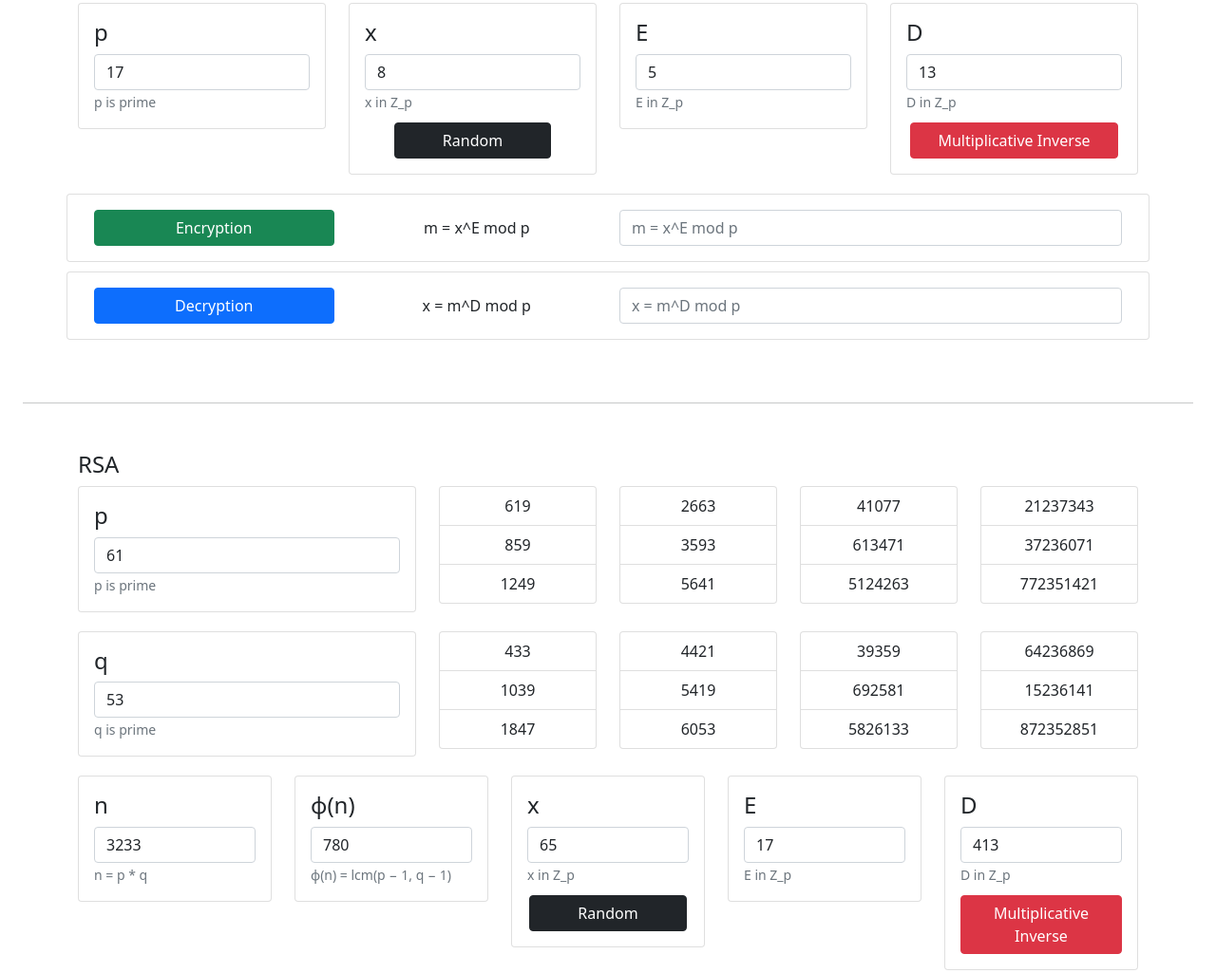
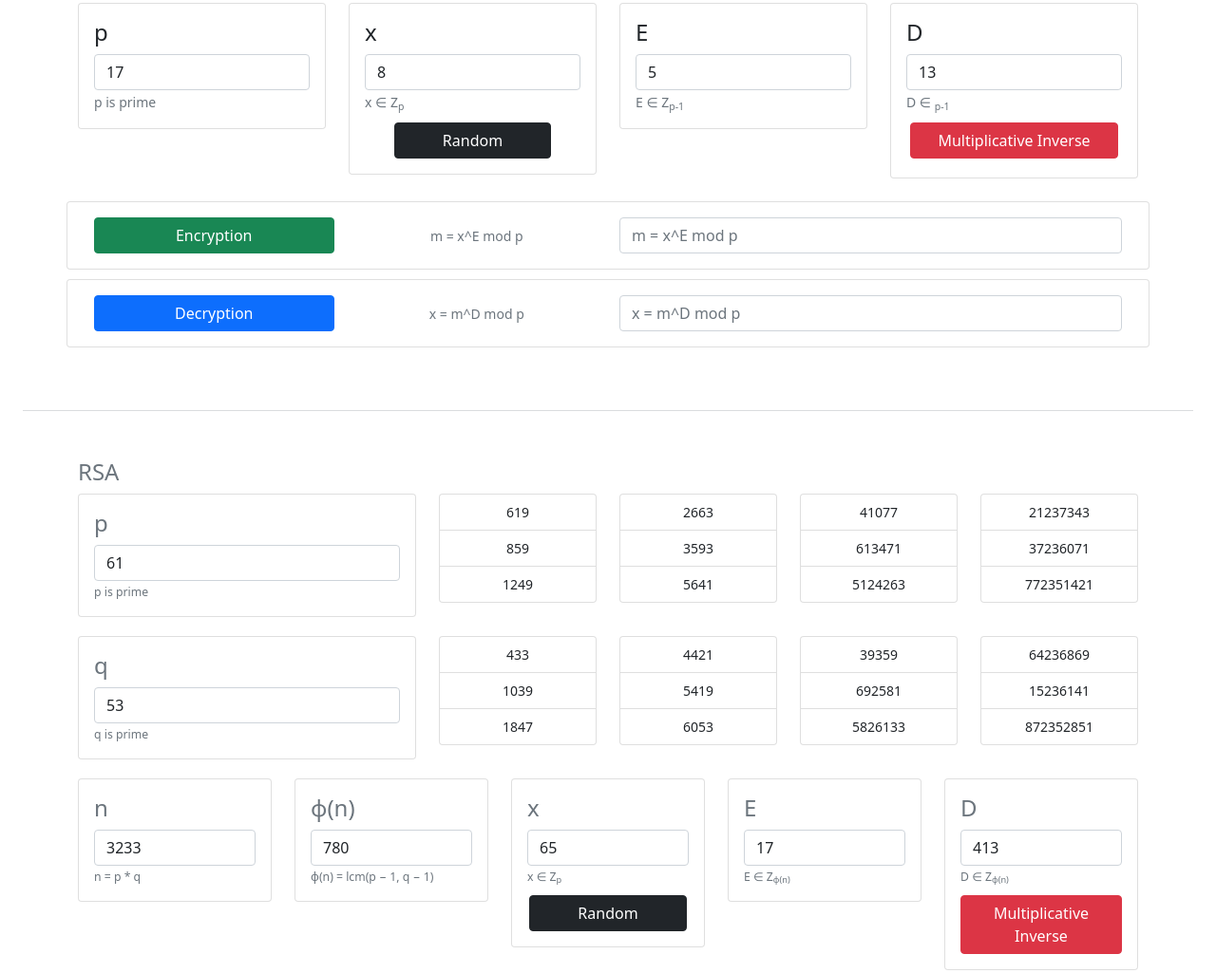
Before and after one commit to hmthanh/rsa, a plain HTML site: page index.html in a window 1280 px wide. Shown: the part 405-1430 px from the top of the page at 95% size. Drawn offline with nearby package versions, Linux system fonts and the light colour scheme.

Commit message:
update ϕ(n)

```diff
--- a/index.html
+++ b/index.html
@@ -142,7 +142,7 @@
                             <div class="form-group">
                                 <input type="number" class="form-control" name="x" id="x" value="8"
                                     aria-describedby="helpId" placeholder="x">
-                                <small id="helpId" class="form-text text-muted">x in Z_p</small>
+                                <small id="helpId" class="form-text text-muted">x ∈ Z<sub>p</sub></small>
                             </div>
                             <div style="padding-top: 10px;"></div>
                             <div class="form-group" style="text-align: center;">
@@ -160,7 +160,7 @@
                             <div class="form-group">
                                 <input type="number" class="form-control" name="E" id="E" value="5"
                                     aria-describedby="helpId" placeholder="E">
-                                <small id="helpId" class="form-text text-muted">E in Z_p</small>
+                                <small id="helpId" class="form-text text-muted">E ∈ Z<sub>p-1</sub></small>
                             </div>
                         </div>
                     </div>
@@ -172,7 +172,7 @@
                             <div class="form-group">
                                 <input type="number" class="form-control" name="D" id="D" value="13"
                                     aria-describedby="D" placeholder="D">
-                                <small id="helpD" class="form-text text-muted">D in Z_p</small>
+                                <small id="helpD" class="form-text text-muted">D ∈ <sub>p-1</sub</small>
                             </div>
                             <div style="padding-top: 10px;"></div>
                             <div class="form-group" style="text-align: center;">
@@ -374,7 +374,7 @@
                             <div class="form-group">
                                 <input type="number" class="form-control" name="txtx" id="txtx" value="65"
                                     aria-describedby="helpId" placeholder="x">
-                                <small id="helpId" class="form-text text-muted">x in Z_p</small>
+                                <small id="helpId" class="form-text text-muted">x ∈ Z<sub>p</sub></small>
                             </div>
                             <div style="padding-top: 10px;"></div>
                             <div class="form-group" style="text-align: center;">
@@ -392,7 +392,7 @@
                             <div class="form-group">
                                 <input type="number" class="form-control" name="txtE" id="txtE" value="17"
                                     aria-describedby="helpId" placeholder="E">
-                                <small id="helpId" class="form-text text-muted">E in Z_p</small>
+                                <small id="helpId" class="form-text text-muted">E ∈ Z<sub>ϕ(n)</sub></small>
                             </div>
                         </div>
                     </div>
@@ -404,7 +404,7 @@
                             <div class="form-group">
                                 <input type="number" class="form-control" name="txtD" id="txtD" value="413"
                                     aria-describedby="D" placeholder="D">
-                                <small id="helpD" class="form-text text-muted">D in Z_p</small>
+                                <small id="helpD" class="form-text text-muted">D ∈ Z<sub>ϕ(n)</sub></small>
                             </div>
                             <div style="padding-top: 10px;"></div>
                             <div class="form-group" style="text-align: center;">
```
